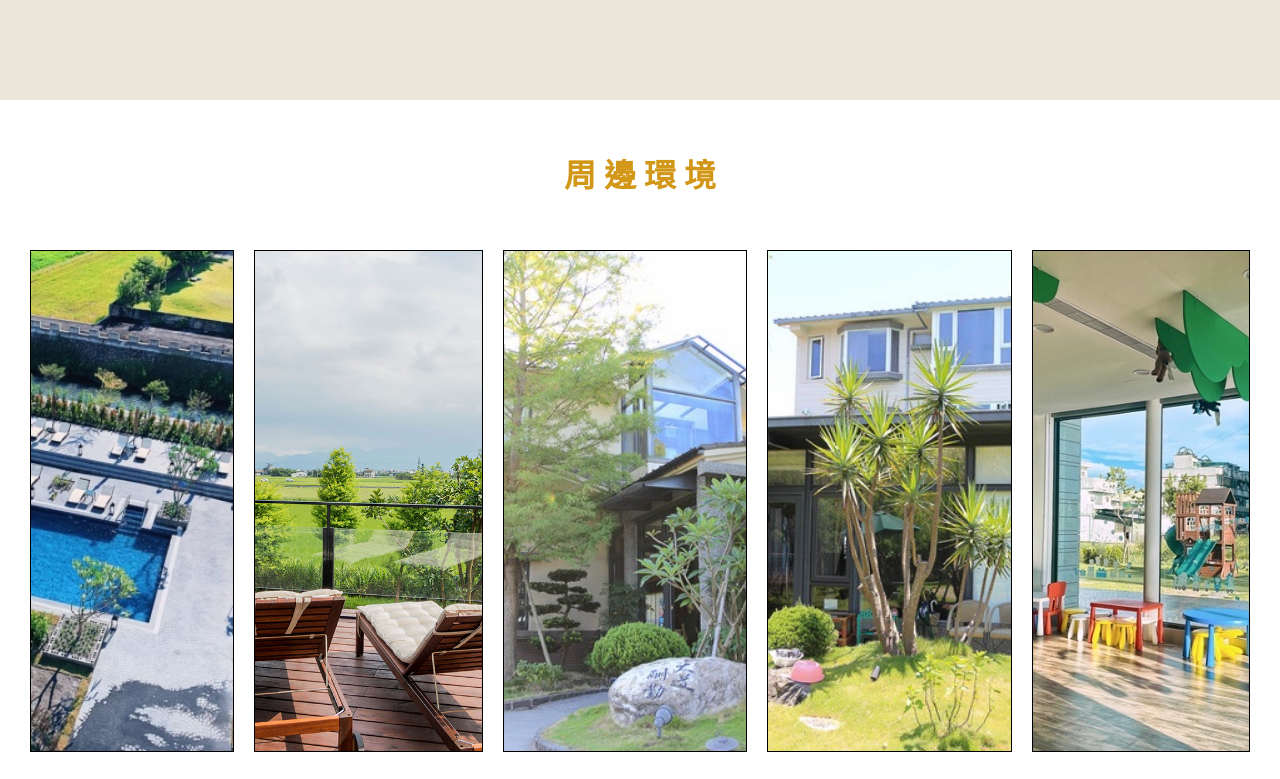
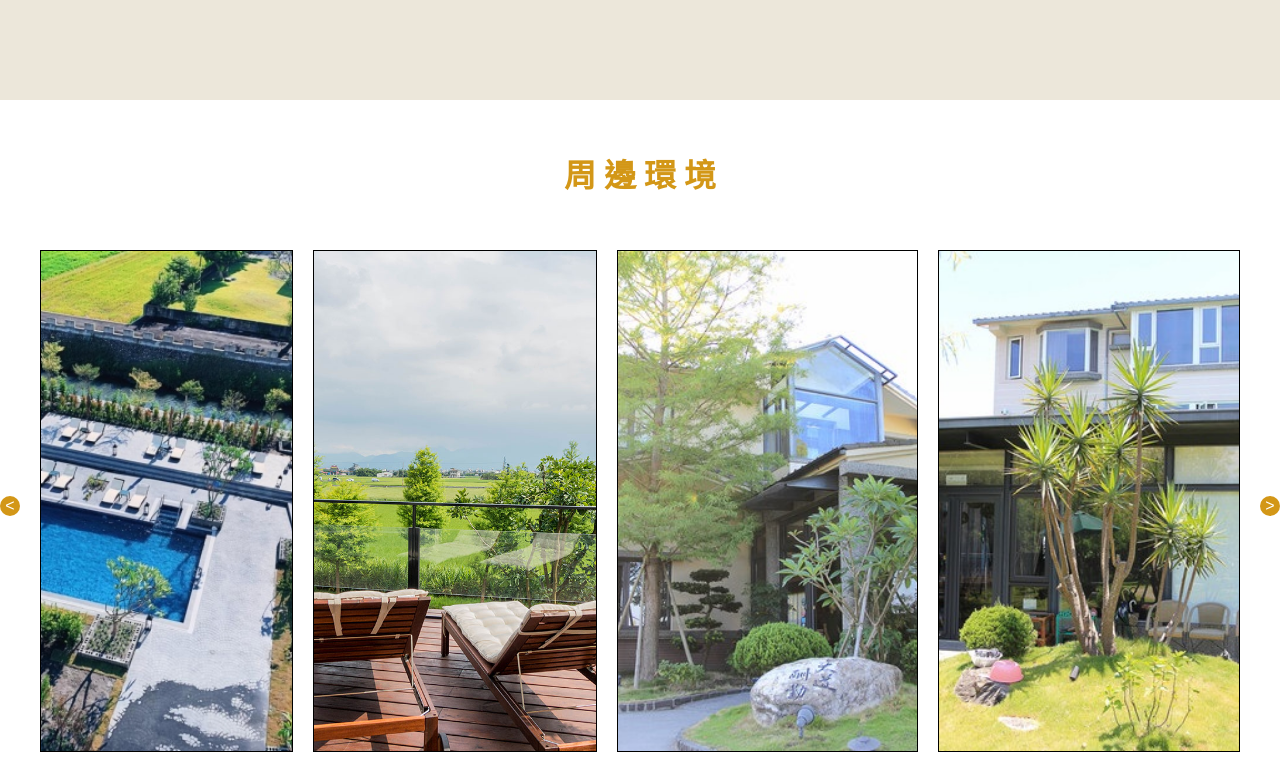
Before and after one commit to Lee802/tfd102-18, a plain HTML site: page index.html in a window 1280 px wide. Shown: the part 2081-2860 px from the top of the page. Drawn offline with nearby package versions, Linux system fonts and the light colour scheme; a web font is replaced by a local one.

Commit message:
2021-06-01

```diff
--- a/css/index.css
+++ b/css/index.css
@@ -97,7 +97,12 @@ div.imgs h1 {
     margin-bottom: 50px;
 }
 
-div.imgs div {
+div.imgs div#imgborders {
+    display: flex;
+    position: relative;
+}
+
+div.imgs div#imgborders div {
     border: 1px solid black;
     height: 500px;
     max-width: 300px;
@@ -116,18 +121,9 @@ div.imgs h1 {
     transform: translateX(-50%);
 }
 
-div.imgs div.imgsfirsts {
-    margin-left: 30px;
-}
-
-div.imgs div:last-child {
-    margin-right: 30px;
-}
-
 div.imgs img {
     width: 100%;
     object-fit: cover;
-    cursor: pointer;
 }
 
 div.rooms div {
@@ -216,6 +212,66 @@ ul.slieder-item-container {
 ul.slieder-item-container li {
     width: 13%;
     float: left;
+}
+
+.marginleft {
+    margin-left: 40px !important;
+}
+
+.mariginright {
+    margin-right: 40px !important;
+}
+
+div.imgs button {
+    position: absolute;
+    top: 50%;
+    display: block;
+    width: 20px;
+    height: 20px;
+    font-size: 0;
+    line-height: 0;
+    padding: 0;
+    background: transparent;
+    cursor: pointer;
+    border: 0;
+}
+
+div.imgs button.left::before {
+    content: "<";
+    font-size: 16px;
+    background-color: #d39717;
+    color: white;
+    display: block;
+    width: 100%;
+    height: 100%;
+    line-height: 1.25;
+    border-radius: 100%;
+    margin-top: 20px;
+    /* display: flex;
+    width: 30px;
+    height: 30px; */
+    /* border-radius: 100%; */
+}
+
+div.imgs button.right::before {
+    content: ">";
+    font-size: 16px;
+    background-color: #d39717;
+    color: white;
+    display: block;
+    width: 100%;
+    height: 100%;
+    line-height: 1.25;
+    border-radius: 100%;
+    margin-top: 20px;
+}
+
+div.imgs button.left {
+    left: 0;
+}
+
+div.imgs button.right {
+    right: 0;
 }
 
 ul.slieder-item-container li a {
@@ -317,7 +373,7 @@ div.indicator-container span.indicator {
     div.imgsec {
         right: -35px;
     }
-    div.imgs div {
+    div.imgs div#imgborders div {
         width: 200px;
         height: 400px;
     }
@@ -360,7 +416,7 @@ div.indicator-container span.indicator {
         right: -40px;
         top: 87px;
     }
-    div.imgs div {
+    div.imgs div#imgborders div {
         width: 200px;
         height: 400px;
         margin-bottom: 60px;
@@ -376,7 +432,7 @@ div.indicator-container span.indicator {
     div.sec {
         margin-top: 50px;
     }
-    div.imgs div.max991none {
+    div.imgs div#imgborders div.max991none {
         display: none;
     }
     div.max991 {
@@ -423,11 +479,11 @@ div.indicator-container span.indicator {
         width: 100%;
         margin-top: 100px;
     }
-    div.imgs div {
+    div.imgs div#imgborders div {
         margin-top: 80px;
         margin-bottom: 60px;
     }
-    div.imgs div.imgsfirsts {
+    div.imgs div#imgborders div.imgsfirsts {
         margin-left: 0;
         height: 500px;
     }
@@ -475,7 +531,7 @@ div.indicator-container span.indicator {
     div.sec {
         margin-top: 50px;
     }
-    div.imgs div.max767none {
+    div.imgs div#imgborders div.max767none {
         display: none;
     }
     div.max991 {
@@ -523,13 +579,9 @@ div.indicator-container span.indicator {
         width: 100%;
         margin-top: 100px;
     }
-    div.imgs div {
+    div.imgs div#imgborders div {
         margin-top: 80px;
         margin-bottom: 60px;
-    }
-    div.imgs div.imgsfirsts {
-        margin-left: 0;
-        height: 500px;
     }
     div.imgsec {
         position: relative;
@@ -576,7 +628,7 @@ div.indicator-container span.indicator {
         margin-top: 50px;
         width: 100%;
     }
-    div.imgs div.max767none {
+    div.imgs div#imgborders div.max767none {
         display: none;
     }
     div.max991 {
--- a/index.html
+++ b/index.html
@@ -186,21 +186,27 @@
 
         <div class="body sec imgs rwd">
             <h1>周 邊 環 境</h1>
-            <div class="imgsfirsts">
+
+            <div id="imgborders">
+                <button type="button" class="left" value="&lt;"></button>
+                <div class="marginleft" data-img="1">
                     <img src="./img/index/setting/0.jpg" alt="">
                 </div>
-            <div class="max767none">
+                <div class="max767none" data-img="2">
                     <img src="./img/index/setting/02a.jpg" alt="">
                 </div>
-            <div class="max991 max767none">
+                <div class="max991 max767none" data-img="3">
                     <img src="./img/index/setting/1.jpg" alt="">
                 </div>
-            <div class="max991none max767none">
+                <div class="max991none max767none mariginright " data-img="4">
                     <img src="./img/index/setting/123.jpg" alt="">
                 </div>
-            <div class="max991none max767none">
+                <!-- <div class="max991none max767none mariginright" data-img="5">
                 <img src="./img/index/setting/1598545560-3492085194-g.jpg" alt="">
+            </div> -->
+                <button type="button" class="right" value="&gt;"></button>
             </div>
+
         </div>
         <div class="body sec rooms rwd">
             <h1>住 宿 選 擇</h1>
--- a/js/index.js
+++ b/js/index.js
@@ -152,10 +152,26 @@ function setCurrentActiveIndicator(index) {
     }
 }
 
+// window.addEventListener("resize", function() {
+//     let a = document.getElementsByClassName("slieder-item-container ")[0].getElementsByTagName("img");
 
+//     for (let i = 0; i < a.length; i++) {
+//         a[i].style.width = "100%";
+//     }
+
+// });
+// document.addEventListener("DOMContentLoaded", function(event) {
+//     console.log(event);
+
+// });
+
+document.addEventListener("click", function(event) {
+
+
+});
 
 // for (let i = 0; i < 5; i++) {
 // 抬升 hoisting
 //     console.log(i);
 // }
-// console.log(i);
+// console.log(i);.targ
```
Lines whose indentation alone changed are shown as unchanged.
